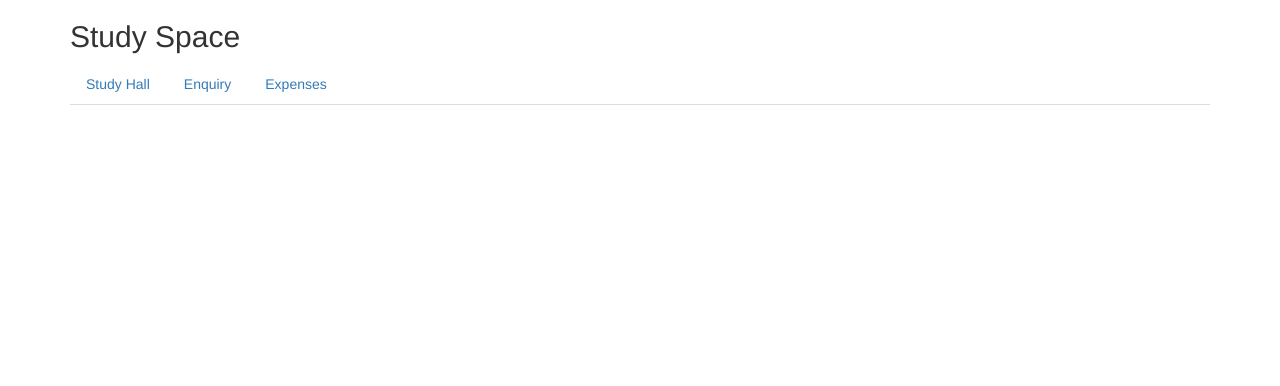
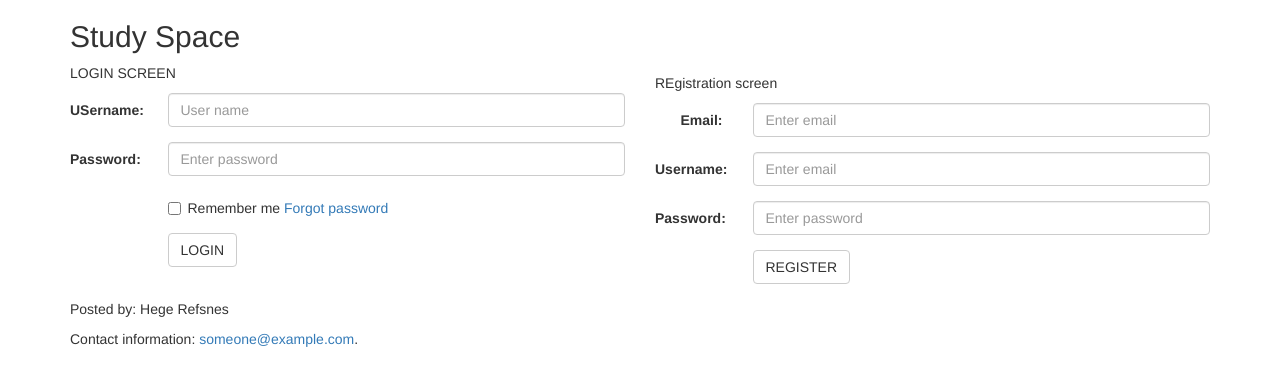
Before and after one commit to divraji/djangobatch6, a Django app: page /index/ in a window 1280 px wide. Shown: the top 386 px of the page. Run offline with Django 3.2, Linux system fonts and the light colour scheme; data that the repository does not hold is empty; some libraries are stand-ins or nearby versions.

Commit message:
Template inheritance Login,register

```diff
--- /dev/null
+++ b/studyspace/app1/templates/app1/base.html
@@ -0,0 +1,48 @@
+<!DOCTYPE html>
+<html lang="en">
+
+  <head>
+   <title>Study Space</title>
+  <meta charset="utf-8">
+  <meta name="viewport" content="width=device-width, initial-scale=1">
+  <link rel="stylesheet" href="https://maxcdn.bootstrapcdn.com/bootstrap/3.3.7/css/bootstrap.min.css">
+  <link rel="stylesheet" type="text/css" href="https://maxcdn.bootstrapcdn.com/bootstrap/3.3.7/css/bootstrap.min.css">
+  <link rel="stylesheet" type="text/css" href="https://cdn.datatables.net/1.10.19/css/dataTables.bootstrap.min.css">
+  <script src="https://ajax.googleapis.com/ajax/libs/jquery/3.3.1/jquery.min.js"></script>
+  <script src="https://maxcdn.bootstrapcdn.com/bootstrap/3.3.7/js/bootstrap.min.js"></script>
+  <script type="text/javascript" src="https://code.jquery.com/jquery-3.3.1.js"></script>
+  <script type="text/javascript" src="https://cdn.datatables.net/1.10.19/js/jquery.dataTables.min.js"></script>
+  <script type="text/javascript" src="https://cdn.datatables.net/1.10.19/js/dataTables.bootstrap.min.js"></script>
+  <script type="text/javascript">
+  $(document).ready(function() {
+    $('#example').DataTable();
+} );
+</script>
+</head>
+<body>
+
+<div class="container">
+  <h2>Study Space</h2>
+  {% block menu %}
+  <ul class="nav nav-tabs">
+    <li><a href="/studyhalls/">Study Hall</a></li>
+    <li><a href="/enquiries/">Enquiry</a></li>
+    <li><a href="#menu3">Expenses</a></li>
+    <li><a href="/reports/">Reports</a></li>
+  </ul>
+  {% endblock %}
+  <h4 style="color:red">
+  {% block pageheader %}
+  {% endblock %}
+  </h4>
+  <div class="border border-success">
+  {% block content %}
+  <p> This is base content template </p>
+  {% endblock %}
+  </div>
+
+  <footer>
+  <p>Posted by: Hege Refsnes</p>
+  <p>Contact information: <a href="mailto:someone@example.com">
+  someone@example.com</a>.</p>
+  </footer>
--- /dev/null
+++ b/studyspace/app1/templates/app1/home.html
@@ -0,0 +1,6 @@
+{% extends "app1/base.html" %}
+{% block content %}
+	<div class="row">
+		<p>{{ msg }}</p>
+	</div>
+{% endblock %}
--- a/studyspace/app1/templates/app1/index.html
+++ b/studyspace/app1/templates/app1/index.html
@@ -1,135 +1,75 @@
-<!DOCTYPE html>
-<html lang="en">
-<head>
-  <title>Study Space</title>
-  <meta charset="utf-8">
-  <meta name="viewport" content="width=device-width, initial-scale=1">
-  <link rel="stylesheet" href="https://maxcdn.bootstrapcdn.com/bootstrap/3.3.7/css/bootstrap.min.css">
-  <link rel="stylesheet" type="text/css" href="https://maxcdn.bootstrapcdn.com/bootstrap/3.3.7/css/bootstrap.min.css">
-  <link rel="stylesheet" type="text/css" href="https://cdn.datatables.net/1.10.19/css/dataTables.bootstrap.min.css">
-  <script src="https://ajax.googleapis.com/ajax/libs/jquery/3.3.1/jquery.min.js"></script>
-  <script src="https://maxcdn.bootstrapcdn.com/bootstrap/3.3.7/js/bootstrap.min.js"></script>
-  <script type="text/javascript" src="https://code.jquery.com/jquery-3.3.1.js"></script>
-  <script type="text/javascript" src="https://cdn.datatables.net/1.10.19/js/jquery.dataTables.min.js"></script>
-  <script type="text/javascript" src="https://cdn.datatables.net/1.10.19/js/dataTables.bootstrap.min.js"></script>
-  <script type="text/javascript">
-  $(document).ready(function() {
-    $('#example').DataTable();
-} );
-</script>
-</head>
-<body>
+{% extends 'app1/base.html'%}
+{% block menu%}
+{% endblock %}
+{% block pageheader%}
+{% endblock %}
+{% block content%}
+<div class="row">
+  <div class="col-sm-6">
+    <p>LOGIN SCREEN</p>
+    <form class="form-horizontal" method="post">
+      {% csrf_token %}
+      <div class="form-group">
+        <label class="control-label col-sm-2" for="email">USername:</label>
+        <div class="col-sm-10">
+          <input type="text" class="form-control" id="email" placeholder="User name" name="username">
+        </div>
+      </div>
+      <div class="form-group">
+        <label class="control-label col-sm-2" for="pwd">Password:</label>
+        <div class="col-sm-10">
+          <input type="password" class="form-control" id="pwd" placeholder="Enter password" name="password">
+        </div>
+      </div>
+      <div class="form-group">
+        <div class="col-sm-offset-2 col-sm-10">
+          <div class="checkbox">
+            <label><input type="checkbox"> Remember me</label>
+            <a href="/forgotpassword/">Forgot password</a>
+          </div>
 
-<div class="container">
-  <h2>Study Space</h2>
+        </div>
+      </div>
+      <div class="form-group">
+        <div class="col-sm-offset-2 col-sm-10">
+          <input type="submit" name= "login" class="btn btn-default" value="LOGIN">
+        </div>
+      </div>
+    </form>
 
-  <ul class="nav nav-tabs">
-    <li><a data-toggle="tab" href="#menu1">Study Hall</a></li>
-    <li><a data-toggle="tab" href="#menu2">Enquiry</a></li>
-    <li><a data-toggle="tab" href="#menu3">Expenses</a></li>
-  </ul>
+  </div>
+  <div class="col-sm-6">
+    <p class="success">{{ msg }}</p>
+    <p>REgistration screen</p>
+    <form class="form-horizontal" method="post">
+      {% csrf_token %}
+      <div class="form-group">
+        <label class="control-label col-sm-2" for="email">Email:</label>
+        <div class="col-sm-10">
+          <input type="email" class="form-control" id="email" placeholder="Enter email" name="email">
+        </div>
+      </div>
+      <div class="form-group">
+        <label class="control-label col-sm-2" for="email">Username:</label>
+        <div class="col-sm-10">
+          <input type="text" class="form-control" placeholder="Enter email" name="username">
+        </div>
+      </div>
+      <div class="form-group">
+        <label class="control-label col-sm-2" for="pwd">Password:</label>
+        <div class="col-sm-10">
+          <input type="password" class="form-control" id="pwd" placeholder="Enter password" name="password">
+        </div>
+      </div>
 
-  <div class="tab-content">
-    <div id="menu1" class="tab-pane fade">
-      <h3>Study Hall</h3>
-      <p>Study Hall Information Details.</p><br>
-      <div class="row">
-        <form method="post">{% csrf_token %}
-          Hall Name:<input type="text" name="hall_name">
-          Hall Area:<input type="text" name="hall_area">
-          <input type="submit" name="studyhall" value="Create Hall">
-        </form>
+      <div class="form-group">
+        <div class="col-sm-offset-2 col-sm-10">
+          <input name="reg" type="submit" class="btn btn-default" value="REGISTER">
+        </div>
       </div>
-      <div>
-      <table id="example" class="table table-striped table-bordered" style="width:100%">
-        <thead>
-            <tr><th> Hall Name </th>
-                <th> Located At </th> </tr>
-        </thead>
-        <tbody>
-            {% for hall in datahalls%}
-            <tr><td>{{hall.name}}</td>
-                <td>{{hall.area}}</td></tr>
-            {% endfor %}
-        </tbody>
-      </table>
-      </div>
-    </div>
-    <div id="menu2" class="tab-pane fade">
-      <h3>Enquiry</h3>
-      <p>Enquiry Details.</p><br>
-      <div class="row">
-        <form method="post">{% csrf_token %}
-          Enquiry Name:<input type="text" name="enq_name">
-          Course Name:<select name="enq_course">
-            {% for course in datacourse %}
-            <option value="{{course.id}}">{{course.name}}</option>
-            {% endfor %}
-          </select>
-          Student:<select name="enq_student">
-            {% for student in datastudent %}
-            <option value="{{student.id}}">{{student.name}}</option>
-            {% endfor %}
-          </select>
-          <input type="submit" name="enquiry" value="Create Enquiry">
-        </form>
-      </div>
-      <div>
-      <table id="example" class="table table-striped table-bordered" style="width:100%">
-        <thead>
-            <tr><th> Enquiry Name </th>
-                <th> Course </th><th> StudentDetails </th> </tr>
-        </thead>
-        <tbody>
-            {% for enq in dataenqs %}
-             <tr><td>{{enq.name}}</td>
-                 <td>{{enq.course}}</td>
-                 <td>{{enq.student}}</td></tr>
-            {% endfor %}
-        </tbody>
-      </table>
-      </div>
-    </div>
-    <div id="menu3" class="tab-pane fade">
-      <h3>Expenses</h3>
-      <p>Expenses Details.</p><br>
-      <div class="row">
-      <form method="post">{% csrf_token %}
-          StudyHall:<select name="exp_studyhall">
-                  {% for hall in datahalls%}
-                  <option value="{{ hall.id }}">{{hall.name}}</option>
-                  {% endfor %}}
-           </select>
-          Date:<input type="text" name="exp_date">
-          Name:<input type="text" name="exp_name">
-          Desc:<input type="text" name="exp_desc">
-          Value:<input type="text" name="exp_value">
-          <input type="submit" name="expense" value="CREATE EXPENSE">
-      </form>
-      </div>
-      <div>
-      <table id="example" class="table table-striped table-bordered" style="width:100%">
-        <thead>
-            <tr><th>StudyHall</th>
-                <th> Expense Date</th>
-                <th> Expense Name </th>
-                <th> Description </th>
-                <th>Amount</th></tr>
-        </thead>
-        <tbody>
-          {% for exp in dataexps%}
-           <tr><td>{{exp.studyhall}}</td>
-               <td>{{exp.date}}</td>
-               <td>{{exp.name}}</td>
-               <td>{{exp.desc}}</td>
-               <td>{{exp.value}}</td></tr>
-          {% endfor %}
-        </tbody>
-      </table>
-      </div>
-    </div>
+    </form>
   </div>
+
 </div>
 
-</body>
-</html>
+{% endblock %}
--- a/studyspace/app1/views.py
+++ b/studyspace/app1/views.py
@@ -1,45 +1,118 @@
 # -*- coding: utf-8 -*-
 from __future__ import unicode_literals
 
-from django.shortcuts import render
+from django.shortcuts import render,redirect
 from django.http import HttpResponse
-from app1.models import StudyHall,Expenses,Enquiry,Course,Student
+from app1.models import StudyHall,Expenses,Enquiry,Course,Student,UserProfile
+from django.contrib.auth import authenticate
+
 # Create your views here.
 def viewindex(request):
+	if request.method=="POST":
+		data = request.POST
+
+		if data.get("reg"):
+			up = UserProfile.objects.create_user(
+				username=data.get("username"),
+				password=data.get("password"),
+				email = data.get("email")
+				)
+			return render(request,"app1/index.html",
+				{"msg":"USER created successfully!!. Please login"})
+		else:
+			user = authenticate(
+				username = data.get("username"),
+				password = data.get("password")
+				)
+			if user:
+				return render(request,"app1/home.html",
+					{"msg" :"Login successful"})
+			else:
+				return render(request,"app1/index.html",
+					{"msg" :"Login Failed"})
+
+	return render(request,"app1/index.html")
+#	if request.method == "POST":
+		#import pdb;pdb.set_trace()
+#		data=request.POST
+#		if data.get("studyhall"):
+#			hall=StudyHall(name=data.get("hall_name"),area=data.get("hall_area"))
+#			hall.save()
+#		elif data.get("enquiry"):
+#			name = data.get("enq_name")
+#			course = data.get("enq_course")
+#			student = data.get("enq_student")
+#			course_inst = Course.objects.get(pk=course)
+#			student_inst = Student.objects.get(pk=student)
+#			enq_inst = Enquiry(name=name, course=course_inst,student = student_inst)
+#			enq_inst.save()
+#		elif data.get("expense"):
+#			studyhall_inst = StudyHall.objects.get(pk=data.get("exp_studyhall"))
+#			exp = Expenses(
+#				studyhall = studyhall_inst,
+#				date = data.get("exp_date"),
+#				name = data.get("exp_name"),
+#				desc = data.get("exp_desc"),
+#				value = data.get("exp_value"),
+#				)
+#			exp.save()
+#	studyhalls = StudyHall.objects.all()
+#	exp = Expenses.objects.all()
+#	enq = Enquiry.objects.all()
+#	cour = Course.objects.all()
+#	stud = Student.objects.all()
+#
+#	return render(request,"app1/index.html" ,{
+#		"datahalls": studyhalls,
+#		"dataexps": exp,
+#		"dataenqs": enq,
+#		"datacourse":cour,
+#		"datastudent":stud
+#		})
+
+
+def viewhallupdate(request , pk):
+	hall= StudyHall.objects.get(pk=pk)
 	if request.method == "POST":
-		#import pdb;pdb.set_trace()
 		data=request.POST
-		if data.get("studyhall"):
-			hall=StudyHall(name=data.get("hall_name"),area=data.get("hall_area"))
-			hall.save()
-		elif data.get("enquiry"):
-			name = data.get("enq_name")
-			course = data.get("enq_course")
-			student = data.get("enq_student")
-			course_inst = Course.objects.get(pk=course)
-			student_inst = Student.objects.get(pk=student)
-			enq_inst = Enquiry(name=name, course=course_inst,student = student_inst)
-			enq_inst.save()
-		elif data.get("expense"):
-			studyhall_inst = StudyHall.objects.get(pk=data.get("exp_studyhall"))
-			exp = Expenses(
-				studyhall = studyhall_inst,
-				date = data.get("exp_date"),
-				name = data.get("exp_name"),
-				desc = data.get("exp_desc"),
-				value = data.get("exp_value"),
-				)
-			exp.save()
+		hall.name=data.get("hall_name")
+		hall.area=data.get("hall_area")
+		hall.save()
+		return redirect(viewstudyhalls)
+	return render(request, "app1/hall_update.html", {"data": hall})
+
+def viewhalldelete(request,hall_id):
+	hall_info = StudyHall.objects.get(pk=hall_id)
+	if request.method == "POST":
+		data=request.POST
+		hall_info.delete()
+		return redirect(viewstudyhalls)
+	return render(request, "app1/hall_delete.html", {"hall": hall_info})
+
+def viewstudyhalls(request):
+	data=request.POST
+	if request.method == "POST":
+		hall=StudyHall(name=data.get("hall_name"),area=data.get("hall_area"))
+		hall.save()
 	studyhalls = StudyHall.objects.all()
-	exp = Expenses.objects.all()
+	return render(request, "app1/studyhall.html", {"datahalls":studyhalls})
+
+def viewenquiries(request):
+	data=request.POST
+	if request.method == "POST":
+		name = data.get("enq_name")
+		course = data.get("enq_course")
+		student = data.get("enq_student")
+		course_inst = Course.objects.get(pk=course)
+		student_inst = Student.objects.get(pk=student)
+		enq_inst = Enquiry(name=name, course=course_inst,student = student_inst)
+		enq_inst.save()
 	enq = Enquiry.objects.all()
 	cour = Course.objects.all()
 	stud = Student.objects.all()
+	return render(request, "app1/enquiry.html" , {"dataenqs":enq,
+												  "datacourse":cour,
+												  "datastudent":stud})
 
-	return render(request,"app1/index.html" ,{
-		"datahalls": studyhalls,
-		"dataexps": exp,
-		"dataenqs": enq,
-		"datacourse":cour,
-		"datastudent":stud
-		})
+def viewreports(request):
+	pass
--- a/studyspace/studyspace/urls.py
+++ b/studyspace/studyspace/urls.py
@@ -15,9 +15,14 @@ Including another URLconf
 """
 from django.conf.urls import url
 from django.contrib import admin
-from app1.views import viewindex
+from app1.views import viewindex,viewstudyhalls,viewhallupdate,viewhalldelete,viewenquiries,viewreports
 
 urlpatterns = [
     url(r'^admin/', admin.site.urls),
     url(r'^index/', viewindex),
+    url(r'^studyhalls/', viewstudyhalls),
+    url(r'^hall_update/([0-9]+)', viewhallupdate),
+    url(r'^hall_delete/([0-9]+)', viewhalldelete),
+    url(r'^enquiries/' , viewenquiries),
+    url(r'^reports/' , viewreports),
 ]
```
Also changed, not shown: studyspace/app1/models.py (+23 -10 lines), studyspace/app1/templates/app1/enquiry.html (added, +38 -0 lines), studyspace/app1/templates/app1/hall_delete.html (added, +12 -0 lines), studyspace/app1/templates/app1/hall_update.html (added, +12 -0 lines), studyspace/app1/templates/app1/index_bkup.html (added, +111 -0 lines), studyspace/app1/templates/app1/studyhall.html (added, +34 -0 lines), studyspace/app1/migrations/0002_auto_20180724_1410.py (added), studyspace/app1/migrations/0003_auto_20180724_1428.py (added), studyspace/db.sqlite3, 5 other files.
